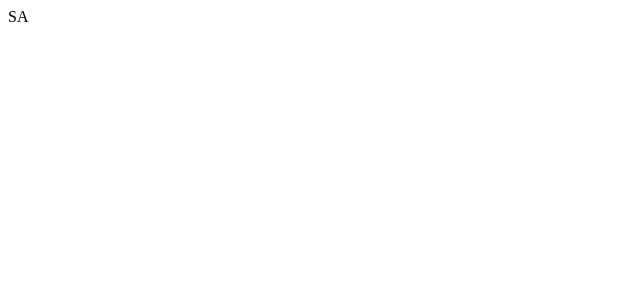
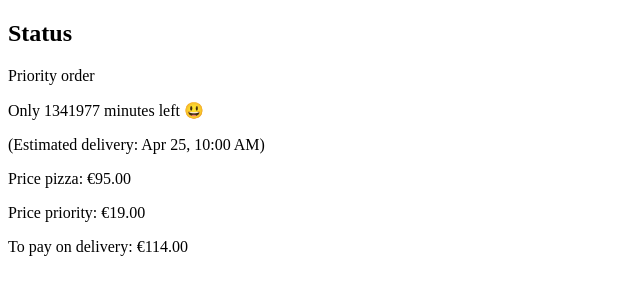
Before and after one commit to mertparlak-zima/react-pizza, a React (Vite) app: page /order/1 in a window 1280 px wide. Shown: the top 300 px of the page, without its empty margins (0-640 px from the left). Built offline with nearby package versions, Linux system fonts and the light colour scheme.

Commit message:
Update package dependencies and add react-router-dom. And installing react router dom on App.jsx

```diff
--- a/package.json
+++ b/package.json
@@ -11,7 +11,8 @@
   },
   "dependencies": {
     "react": "^18.3.1",
-    "react-dom": "^18.3.1"
+    "react-dom": "^18.3.1",
+    "react-router-dom": "^6.26.2"
   },
   "devDependencies": {
     "@eslint/js": "^9.11.1",
--- a/src/App.jsx
+++ b/src/App.jsx
@@ -1,5 +1,35 @@
+import { createBrowserRouter, RouterProvider } from "react-router-dom";
+
+import Home from "./features/ui/Home";
+import Menu from "./features/menu/Menu";
+import Cart from "./features/cart/Cart";
+import Order from "./features/order/Order";
+import CreateOrder from "./features/order/CreateOrder";
+
+const router = createBrowserRouter([
+  {
+    path: "/",
+    element: <Home />,
+  },
+  {
+    path: "/menu",
+    element: <Menu />,
+  },
+  {
+    path: "/cart",
+    element: <Cart />,
+  },
+  {
+    path: "/order/new",
+    element: <CreateOrder />,
+  },
+  {
+    path: "/order/:orderiId",
+    element: <Order />,
+  },
+]);
 function App() {
-  return <div>SA</div>;
+  return <RouterProvider router={router} />;
 }
 
 export default App;
--- a/src/features/order/Order.jsx
+++ b/src/features/order/Order.jsx
@@ -1,10 +1,6 @@
 // Test ID: IIDSAT
 
-import {
-  calcMinutesLeft,
-  formatCurrency,
-  formatDate,
-} from "../../utils/helpers";
+import { calcMinutesLeft, formatCurrency, formatDate } from "../utils/helpers";
 
 const order = {
   id: "ABCDEF",
```
Also changed, not shown: 1 other file (tests, documents, lock files or other folders).
